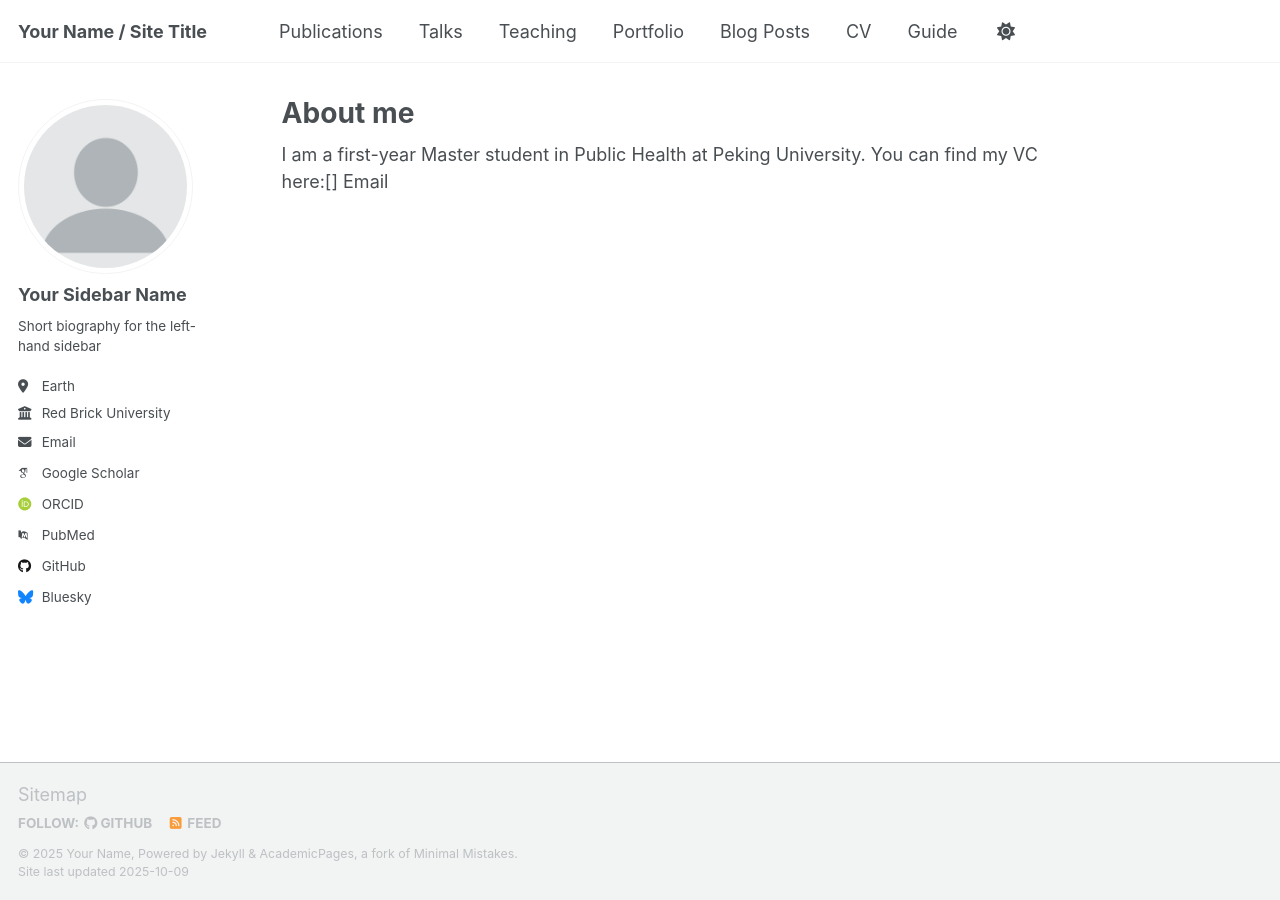
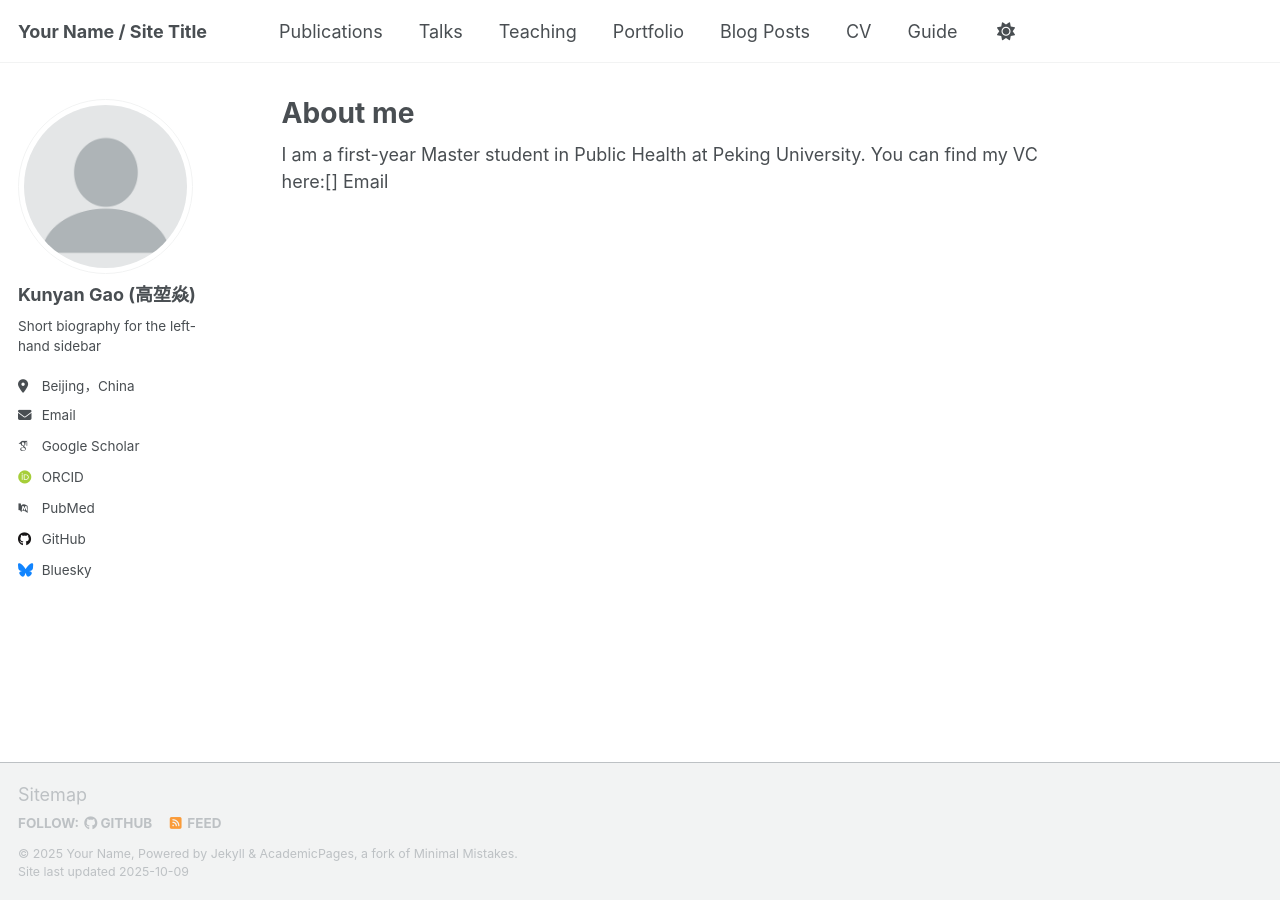
Before and after one commit to Alissa0106/Alissa0106.github.io, a Jekyll site: the page built from _pages/about.md, in a window 1280 px wide. Built offline with Jekyll 4.4.1, drawn with Linux system fonts in a browser that asks for light colours; some web fonts are replaced; a script that is not in the unit is left out.

Commit message:
Update _config.yml

```diff
--- a/_config.yml
+++ b/_config.yml
@@ -24,11 +24,11 @@ repository               : "academicpages/academicpages.github.io"
 author:
   # Biographic information
   avatar           : "profile.png"
-  name             : "Your Sidebar Name"
+  name             : "Kunyan Gao (高堃焱) "
   pronouns         : # example: "she/her"
   bio              : "Short biography for the left-hand sidebar"
-  location         : "Earth"
-  employer         : "Red Brick University"
+  location         : "Beijing，China"
+  employer         :
   uri              : # URL
   email            : "none@example.org"
 
```
